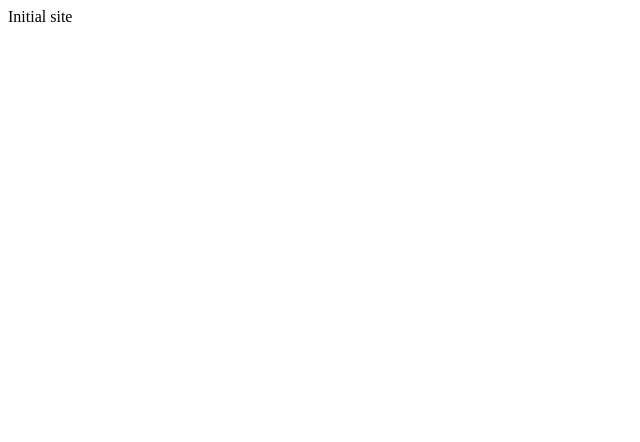
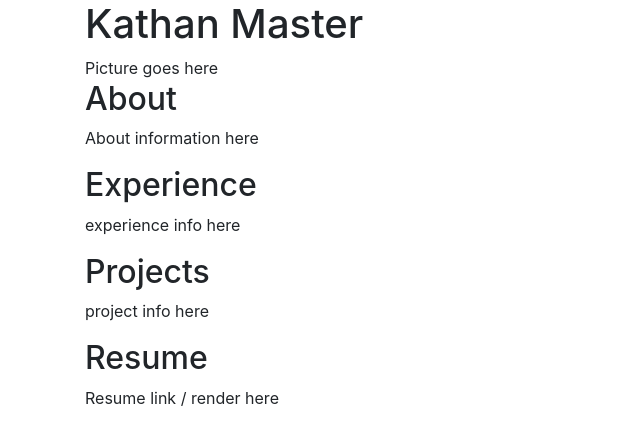
Before and after one commit to kathanm/kathanm.github.io, a plain HTML site: page index.html in a window 1280 px wide. Shown: the whole page, without its empty margins (0-640 px from the left). Drawn offline with nearby package versions, Linux system fonts and the light colour scheme.

Commit message:
added bootstrap and created initial content

```diff
--- a/index.html
+++ b/index.html
@@ -1 +1,31 @@
-Initial site
+<!DOCTYPE html>
+<html>
+    <head>
+        <link href="https://stackpath.bootstrapcdn.com/bootstrap/4.4.1/css/bootstrap.min.css" rel="stylesheet" integrity="sha384-Vkoo8x4CGsO3+Hhxv8T/Q5PaXtkKtu6ug5TOeNV6gBiFeWPGFN9MuhOf23Q9Ifjh" crossorigin="anonymous">
+        <title>Kathan Master</title>
+    </head>
+    <body>
+        <div class="container">
+            <h1>Kathan Master</h1>
+            <div class="kathan-headshot-section">
+                Picture goes here
+            </div>
+            <div class="kathan-about-section">
+                <h2>About</h2>
+                <p>About information here</p>
+            </div>
+            <div class="kathan-experience-section">
+                <h2>Experience</h2>
+                <p>experience info here</p>
+            </div>
+            <div class="kathan-projects-section">
+                <h2>Projects</h2>
+                <p>project info here</p>
+            </div>
+            <div class="resume">
+                <h2>Resume</h2>
+                <p>Resume link / render here</p>
+            </div>
+        </div>
+    </body>
+</html>
```
